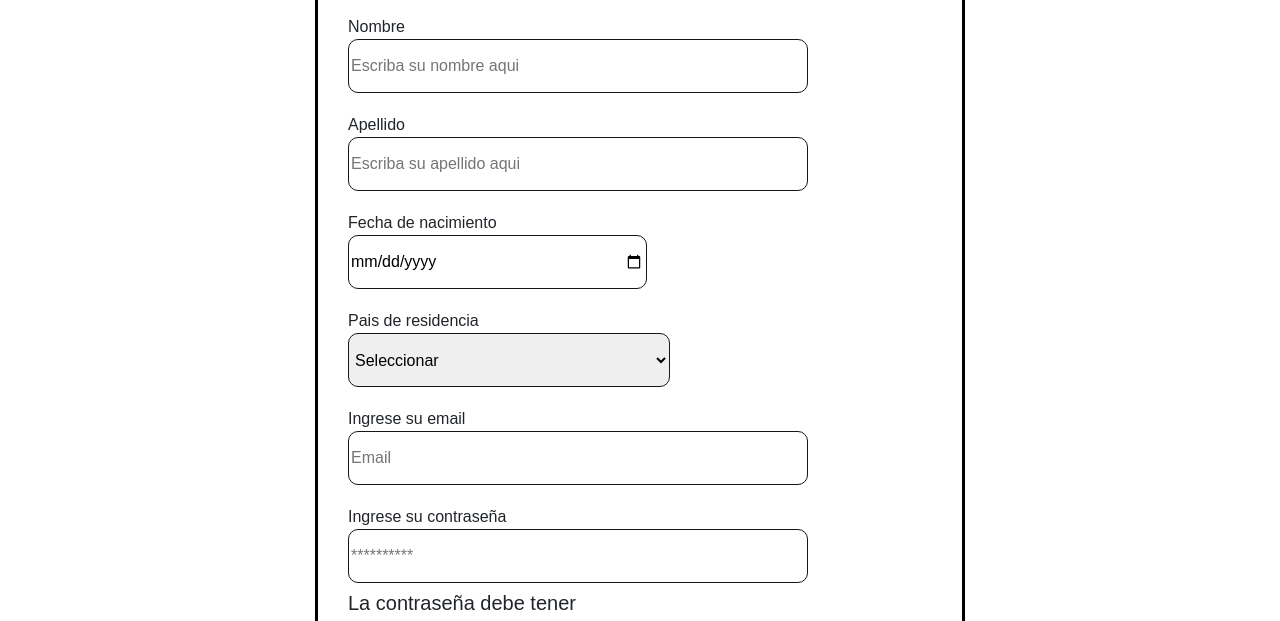
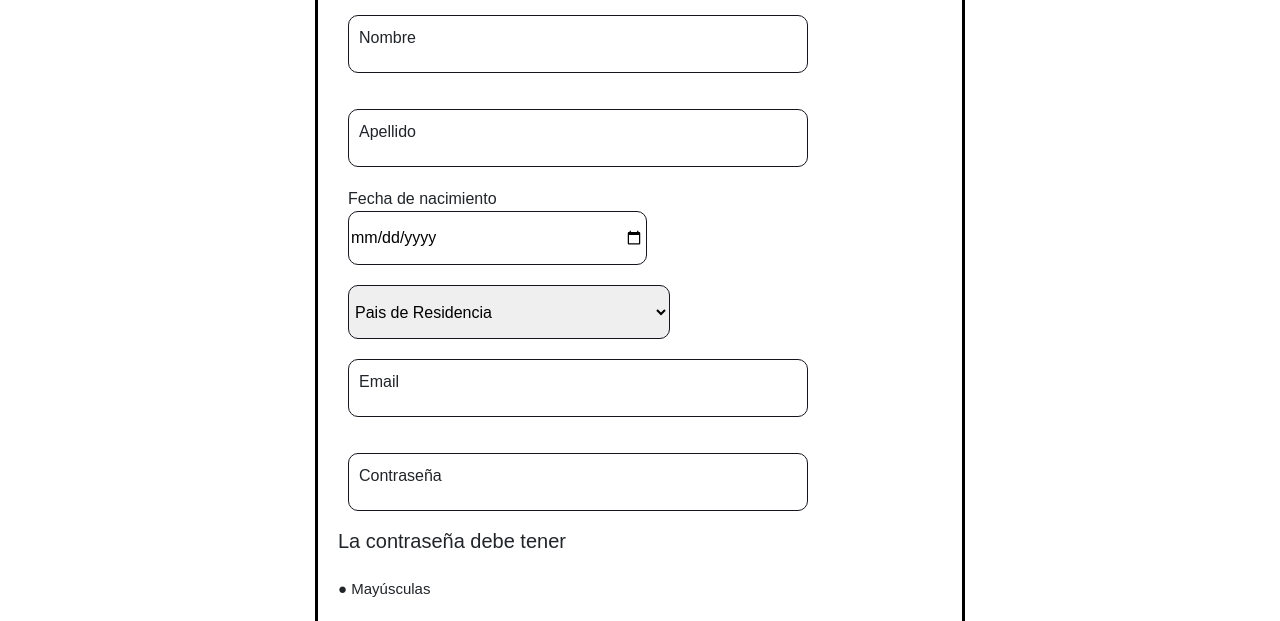
Before and after one commit to JoakoVann/Formula-1, a plain HTML site: page pages/register.html in a window 1280 px wide. Shown: the part 179-800 px from the top of the page. Drawn offline with nearby package versions, Linux system fonts and the light colour scheme.

Commit message:
inputs para el formulario de registro

```diff
--- a/css/estilos.css
+++ b/css/estilos.css
@@ -319,7 +319,7 @@ header{
   height: auto;
 }
 
-input, select {
+.ingresar,select,input {
   border: solid 1px #15151e;
   border-radius: 10px;
   height: 54px;
--- a/pages/register.html
+++ b/pages/register.html
@@ -41,22 +41,21 @@
 		<section class="register-site">
 			<form class="formContainer" method="POST">
 				<h1>Cree su cuenta</h1>
-				<div class="formSection">
-					<label for="Nombre">Nombre</label>
-					<input type="text" placeholder="Escriba su nombre aqui">
+				<div class="form-floating mb-3 formSection">
+					<input type="text" class="form-control ingresar ingresar" id="floatingInput" placeholder="Nombre">
+					<label class="ms-2 mt-1" for="floatingInput">Nombre</label>
+				</div>
+				<div class="form-floating formSection">
+					<input type="text" class="form-control ingresar" id="floatingPassword" placeholder="Apellido">
+					<label class="ms-2 mt-1" for="floatingPassword">Apellido</label>
 				</div>
 				<div class="formSection">
-					<label for="Apellido">Apellido</label>
-					<input type="text" placeholder="Escriba su apellido aqui">
-				</div>
-				<div class="formSection">
-					<label for="birthdate">Fecha de nacimiento</label>
+					<label  for="birthdate">Fecha de nacimiento</label>
 					<input class="date" type="date" placeholder="DD/MM/YYYY">
 				</div>
 				<div class="formSection">
-					<label for="country">Pais de residencia</label>
 					<select class="country">
-						<option value="">Seleccionar</option>
+						<option selected>Pais de Residencia</option>
 						<option value="AFG">Afganistán</option>
 						<option value="ALB">Albania</option>
 						<option value="DEU">Alemania</option>
@@ -301,14 +300,14 @@
 						<option value="ZWE">Zimbabue</option>
 					</select>
 				</div>
-				<div class="formSection">
-					<label for="email">Ingrese su email</label>
-					<input type="email" placeholder="Email">
+				<div class="form-floating mb-3 formSection">
+					<input  type="email" class="form-control ingresar" id="floatingInput" placeholder="name@example.com">
+					<label class="ms-2 mt-1" for="floatingInput">Email</label>
 				</div>
-				<div class="formSection">
-					<label for="password"> Ingrese su contraseña</label>
-					<input type="password" placeholder="**********">
-					<div>
+				<div class="form-floating formSection">
+					<input type="password" class="form-control ingresar" id="floatingPassword" placeholder="Password">
+					<label class="ms-2 mt-1" for="floatingPassword">Contraseña</label>
+				</div>
 						<p class="pass-titulo">La contraseña debe tener</p>
 						<p class="pass-required">● Mayúsculas</p> <p class="pass-required">● Minúsculas</p> <p class="pass-required">● Número</p> <p class="pass-required">● 8-30 caracteres</p> <p class="pass-required">● Cualquiera de los siguientes digitos !, @, #, $, %, ^, &, +, =, -</p>
 				</div>
```
